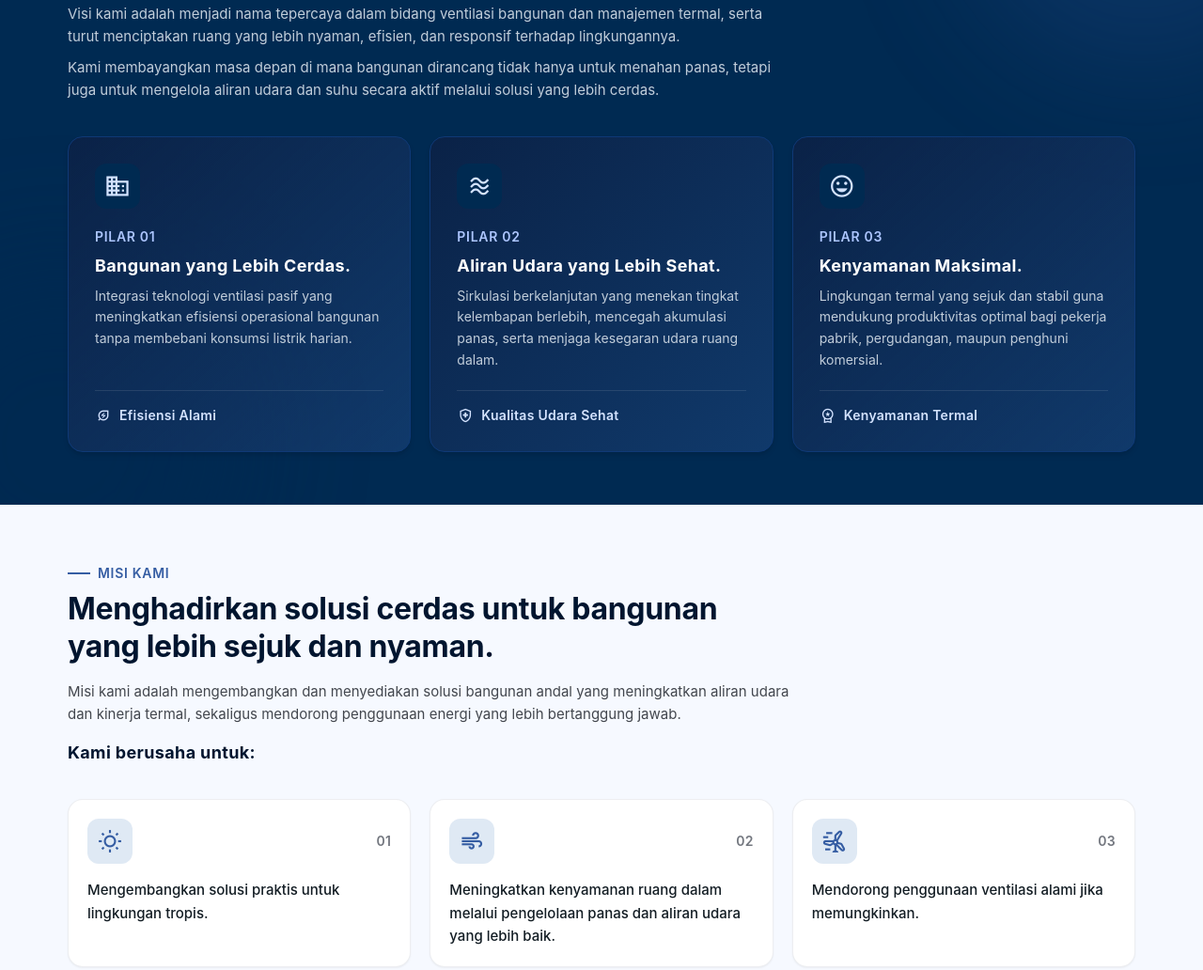
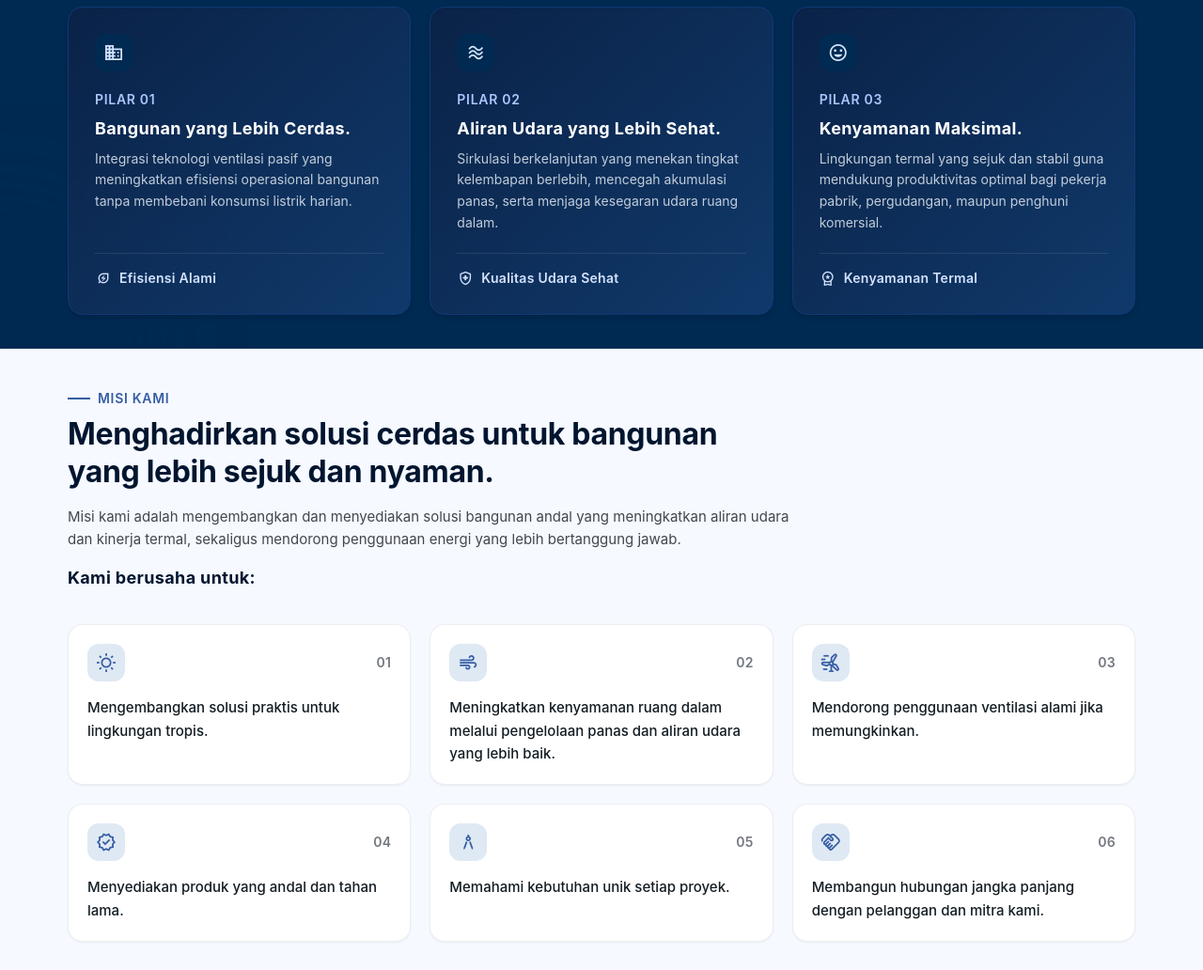
Before and after one commit to Ravlirap/ventimaxsolutions, a plain HTML site: page Tentang Kami.html in a window 1280 px wide. Shown: the part 1669-2701 px from the top of the page at 94% size. Drawn offline with nearby package versions, Linux system fonts and the light colour scheme.

Commit message:
Kecilkan proporsi elemen (ikon, margin, tinggi Hero) di halaman Tentang Kami agar lebih proporsional

```diff
--- a/Tentang Kami.html
+++ b/Tentang Kami.html
@@ -228,7 +228,7 @@
           <div class="absolute inset-0 bg-gradient-to-r from-ink/80 via-primary-container/60 via-45% to-ink/20"></div>
           <div class="absolute inset-0 bg-gradient-to-t from-ink/40 via-transparent to-ink/30"></div>
         </div>
-        <div class="relative z-10 max-w-[1200px] mx-auto px-gutter-mobile lg:px-gutter pt-36 pb-20 lg:pt-48 lg:pb-32 flex flex-col justify-center min-h-[580px] lg:min-h-[640px]">
+        <div class="relative z-10 max-w-[1200px] mx-auto px-gutter-mobile lg:px-gutter pt-32 pb-16 lg:pt-40 lg:pb-24 flex flex-col justify-center min-h-[500px] lg:min-h-[560px]">
           <div class="max-w-2xl space-y-space-md">
             <div class="inline-flex items-center gap-2 px-3 py-1 rounded bg-tertiary-container/80 backdrop-blur-sm">
               <span class="w-6 h-0.5 bg-secondary-container"></span>
@@ -257,8 +257,8 @@
       <section class="w-full bg-surface-container-low py-space-xl lg:py-space-2xl">
         <div class="max-w-[1200px] mx-auto px-gutter-mobile lg:px-gutter">
           <div class="bg-surface-container-lowest rounded-2xl p-space-lg lg:p-space-xl shadow-sm flex flex-col lg:flex-row items-center gap-space-lg">
-            <div class="w-16 h-16 rounded-xl bg-primary-fixed flex items-center justify-center text-primary flex-shrink-0">
-              <span class="material-symbols-outlined text-[36px]">air</span>
+            <div class="w-10 h-10 rounded-xl bg-primary-fixed flex items-center justify-center text-primary flex-shrink-0">
+              <span class="material-symbols-outlined text-[22px]">air</span>
             </div>
             <div class="space-y-space-xs text-center lg:text-left">
               <span class="font-spec-label text-spec-label text-secondary uppercase tracking-widest">Filosofi Solusi Kami</span>
@@ -271,12 +271,12 @@
       </section>
 
       <!-- 3. CERITA KAMI (STORY SECTION) -->
-      <section class="w-full bg-surface py-space-2xl lg:py-space-3xl">
+      <section class="w-full bg-surface py-space-xl lg:py-space-2xl">
         <div class="max-w-[1200px] mx-auto px-gutter-mobile lg:px-gutter">
           <div class="grid grid-cols-1 lg:grid-cols-12 gap-space-xl items-start">
 
             <!-- Left: Editorial Content -->
-            <div class="lg:col-span-7 space-y-space-xl">
+            <div class="lg:col-span-7 space-y-space-lg">
               <div>
                 <div class="inline-flex items-center gap-2 mb-space-sm">
                   <span class="w-6 h-0.5 bg-secondary"></span>
@@ -293,7 +293,7 @@
               <!-- Highlight Secondary Story Block -->
               <div class="bg-surface-container rounded-xl p-space-lg space-y-space-sm border-l-4 border-secondary">
                 <div class="flex items-center gap-space-sm text-secondary">
-                  <span class="material-symbols-outlined text-[24px]">thermostat</span>
+                  <span class="material-symbols-outlined text-[20px]">thermostat</span>
                   <h3 class="font-headline-md text-headline-md-mobile lg:text-headline-md text-on-surface font-bold">
                     Bangunan yang lebih baik bermula dari aliran udara yang lebih baik.
                   </h3>
@@ -339,8 +339,8 @@
                   <p class="font-headline-md text-headline-md font-bold mb-1">Dinamika Aliran Pasif</p>
                   <p class="font-body-md text-body-md text-sea-foam">Mengalirkan udara panas keluar, menyedot udara segar tanpa suara bising dan tanpa energi listrik.</p>
                 </div>
-                <div class="flex-shrink-0 w-12 h-12 rounded-full bg-secondary flex items-center justify-center text-pure-white">
-                  <span class="material-symbols-outlined text-[28px]">autorenew</span>
+                <div class="flex-shrink-0 w-10 h-10 rounded-full bg-secondary flex items-center justify-center text-pure-white">
+                  <span class="material-symbols-outlined text-[22px]">autorenew</span>
                 </div>
               </div>
             </div>
@@ -350,10 +350,10 @@
       </section>
 
       <!-- 4. VISI KAMI -->
-      <section class="w-full bg-primary-container text-pure-white py-space-2xl lg:py-space-3xl relative overflow-hidden">
+      <section class="w-full bg-primary-container text-pure-white py-space-xl lg:py-space-2xl relative overflow-hidden">
         <!-- Subtle oceanic background radial glow -->
-        <div class="absolute -top-32 -right-32 w-96 h-96 rounded-full bg-secondary/20 blur-3xl pointer-events-none"></div>
-        <div class="absolute -bottom-32 -left-32 w-96 h-96 rounded-full bg-tertiary-container/40 blur-3xl pointer-events-none"></div>
+        <div class="absolute -top-32 -right-32 w-64 h-64 rounded-full bg-secondary/20 blur-3xl pointer-events-none"></div>
+        <div class="absolute -bottom-32 -left-32 w-64 h-64 rounded-full bg-tertiary-container/40 blur-3xl pointer-events-none"></div>
         <div class="relative z-10 max-w-[1200px] mx-auto px-gutter-mobile lg:px-gutter">
 
           <!-- Section Header -->
@@ -380,8 +380,8 @@
             <!-- Pilar 1 -->
             <div class="bg-gradient-to-br from-card-start-navy to-secondary/30 p-space-xl rounded-2xl shadow-md flex flex-col justify-between hover:-translate-y-1 transition-transform duration-300 border border-card-border">
               <div>
-                <div class="w-12 h-12 rounded-xl bg-tertiary-container flex items-center justify-center text-primary-fixed mb-space-lg">
-                  <span class="material-symbols-outlined text-[28px]">domain</span>
+                <div class="w-10 h-10 rounded-xl bg-tertiary-container flex items-center justify-center text-primary-fixed mb-space-lg">
+                  <span class="material-symbols-outlined text-[22px]">domain</span>
                 </div>
                 <span class="font-spec-label text-spec-label text-secondary-fixed-dim uppercase tracking-wider block mb-2">Pilar 01</span>
                 <h3 class="font-headline-md text-headline-md text-pure-white font-bold mb-space-sm">
@@ -400,8 +400,8 @@
             <!-- Pilar 2 -->
             <div class="bg-gradient-to-br from-card-start-navy to-secondary/30 p-space-xl rounded-2xl shadow-md flex flex-col justify-between hover:-translate-y-1 transition-transform duration-300 border border-card-border">
               <div>
-                <div class="w-12 h-12 rounded-xl bg-tertiary-container flex items-center justify-center text-primary-fixed mb-space-lg">
-                  <span class="material-symbols-outlined text-[28px]">airwave</span>
+                <div class="w-10 h-10 rounded-xl bg-tertiary-container flex items-center justify-center text-primary-fixed mb-space-lg">
+                  <span class="material-symbols-outlined text-[22px]">airwave</span>
                 </div>
                 <span class="font-spec-label text-spec-label text-secondary-fixed-dim uppercase tracking-wider block mb-2">Pilar 02</span>
                 <h3 class="font-headline-md text-headline-md text-pure-white font-bold mb-space-sm">
@@ -420,8 +420,8 @@
             <!-- Pilar 3 -->
             <div class="bg-gradient-to-br from-card-start-navy to-secondary/30 p-space-xl rounded-2xl shadow-md flex flex-col justify-between hover:-translate-y-1 transition-transform duration-300 border border-card-border">
               <div>
-                <div class="w-12 h-12 rounded-xl bg-tertiary-container flex items-center justify-center text-primary-fixed mb-space-lg">
-                  <span class="material-symbols-outlined text-[28px]">mood</span>
+                <div class="w-10 h-10 rounded-xl bg-tertiary-container flex items-center justify-center text-primary-fixed mb-space-lg">
+                  <span class="material-symbols-outlined text-[22px]">mood</span>
                 </div>
                 <span class="font-spec-label text-spec-label text-secondary-fixed-dim uppercase tracking-wider block mb-2">Pilar 03</span>
                 <h3 class="font-headline-md text-headline-md text-pure-white font-bold mb-space-sm">
@@ -442,7 +442,7 @@
       </section>
 
       <!-- 5. MISI KAMI (MISSION SECTION & 6 COMMITMENTS) -->
-      <section class="w-full bg-surface-bright py-space-2xl lg:py-space-3xl">
+      <section class="w-full bg-surface-bright py-space-xl lg:py-space-2xl">
         <div class="max-w-[1200px] mx-auto px-gutter-mobile lg:px-gutter">
 
           <!-- Section Header -->
@@ -469,8 +469,8 @@
             <div class="bg-surface-container-lowest p-space-lg rounded-2xl shadow-sm hover:shadow-md transition-shadow duration-200 flex flex-col justify-between border border-outline-variant/30">
               <div>
                 <div class="flex items-center justify-between mb-space-md">
-                  <div class="w-12 h-12 rounded-xl bg-surface-container-high flex items-center justify-center text-secondary">
-                    <span class="material-symbols-outlined text-[26px]">wb_sunny</span>
+                  <div class="w-10 h-10 rounded-xl bg-surface-container-high flex items-center justify-center text-secondary">
+                    <span class="material-symbols-outlined text-[22px]">wb_sunny</span>
                   </div>
                   <span class="font-spec-label text-spec-label text-outline font-semibold">01</span>
                 </div>
@@ -484,8 +484,8 @@
             <div class="bg-surface-container-lowest p-space-lg rounded-2xl shadow-sm hover:shadow-md transition-shadow duration-200 flex flex-col justify-between border border-outline-variant/30">
               <div>
                 <div class="flex items-center justify-between mb-space-md">
-                  <div class="w-12 h-12 rounded-xl bg-surface-container-high flex items-center justify-center text-secondary">
-                    <span class="material-symbols-outlined text-[26px]">air</span>
+                  <div class="w-10 h-10 rounded-xl bg-surface-container-high flex items-center justify-center text-secondary">
+                    <span class="material-symbols-outlined text-[22px]">air</span>
                   </div>
                   <span class="font-spec-label text-spec-label text-outline font-semibold">02</span>
                 </div>
@@ -499,8 +499,8 @@
             <div class="bg-surface-container-lowest p-space-lg rounded-2xl shadow-sm hover:shadow-md transition-shadow duration-200 flex flex-col justify-between border border-outline-variant/30">
               <div>
                 <div class="flex items-center justify-between mb-space-md">
-                  <div class="w-12 h-12 rounded-xl bg-surface-container-high flex items-center justify-center text-secondary">
-                    <span class="material-symbols-outlined text-[26px]">wind_power</span>
+                  <div class="w-10 h-10 rounded-xl bg-surface-container-high flex items-center justify-center text-secondary">
+                    <span class="material-symbols-outlined text-[22px]">wind_power</span>
                   </div>
                   <span class="font-spec-label text-spec-label text-outline font-semibold">03</span>
                 </div>
@@ -514,8 +514,8 @@
             <div class="bg-surface-container-lowest p-space-lg rounded-2xl shadow-sm hover:shadow-md transition-shadow duration-200 flex flex-col justify-between border border-outline-variant/30">
               <div>
                 <div class="flex items-center justify-between mb-space-md">
-                  <div class="w-12 h-12 rounded-xl bg-surface-container-high flex items-center justify-center text-secondary">
-                    <span class="material-symbols-outlined text-[26px]">verified</span>
+                  <div class="w-10 h-10 rounded-xl bg-surface-container-high flex items-center justify-center text-secondary">
+                    <span class="material-symbols-outlined text-[22px]">verified</span>
                   </div>
                   <span class="font-spec-label text-spec-label text-outline font-semibold">04</span>
                 </div>
@@ -529,8 +529,8 @@
             <div class="bg-surface-container-lowest p-space-lg rounded-2xl shadow-sm hover:shadow-md transition-shadow duration-200 flex flex-col justify-between border border-outline-variant/30">
               <div>
                 <div class="flex items-center justify-between mb-space-md">
-                  <div class="w-12 h-12 rounded-xl bg-surface-container-high flex items-center justify-center text-secondary">
-                    <span class="material-symbols-outlined text-[26px]">architecture</span>
+                  <div class="w-10 h-10 rounded-xl bg-surface-container-high flex items-center justify-center text-secondary">
+                    <span class="material-symbols-outlined text-[22px]">architecture</span>
                   </div>
                   <span class="font-spec-label text-spec-label text-outline font-semibold">05</span>
                 </div>
@@ -544,8 +544,8 @@
             <div class="bg-surface-container-lowest p-space-lg rounded-2xl shadow-sm hover:shadow-md transition-shadow duration-200 flex flex-col justify-between border border-outline-variant/30">
               <div>
                 <div class="flex items-center justify-between mb-space-md">
-                  <div class="w-12 h-12 rounded-xl bg-surface-container-high flex items-center justify-center text-secondary">
-                    <span class="material-symbols-outlined text-[26px]">handshake</span>
+                  <div class="w-10 h-10 rounded-xl bg-surface-container-high flex items-center justify-center text-secondary">
+                    <span class="material-symbols-outlined text-[22px]">handshake</span>
                   </div>
                   <span class="font-spec-label text-spec-label text-outline font-semibold">06</span>
                 </div>
```
